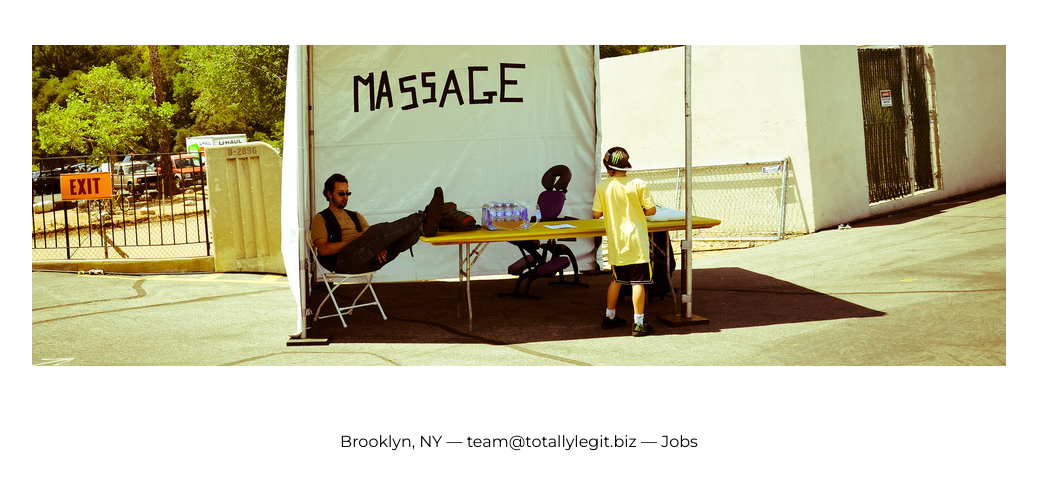
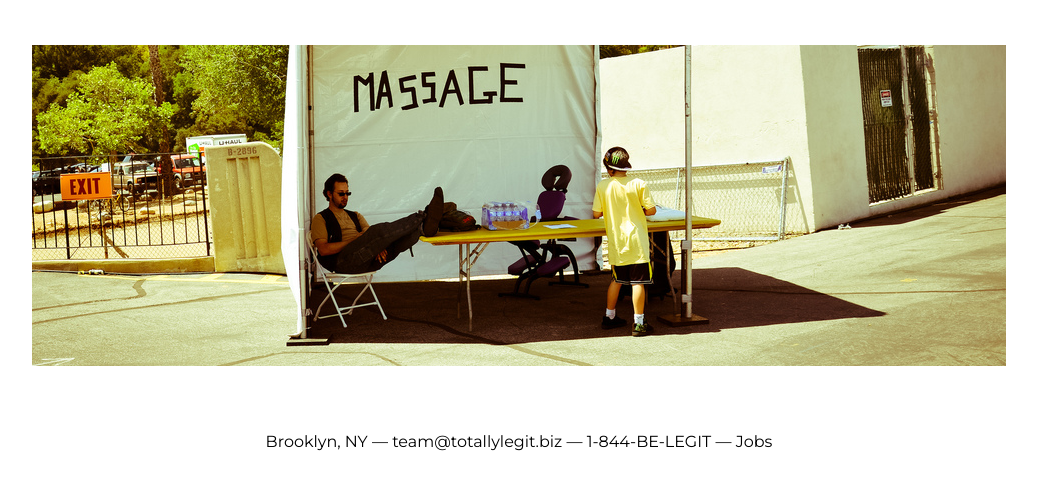
Before and after one commit to totallylegit-co/totallylegit-co.github.io, a plain HTML site: page index.html in a window 1280 px wide. Shown: the part 199-688 px from the top of the page, without its empty margins (121-1158 px from the left). Drawn offline with Linux system fonts and the light colour scheme.

Commit message:
Update index.html

```diff
--- a/index.html
+++ b/index.html
@@ -31,7 +31,7 @@
 
     <img src="legit.png" />
 
-    <p>Brooklyn, NY &mdash; <a href="mailto:team@totallylegit.biz">team@totallylegit.biz</a> &mdash; <a href="http://twerk.careers">Jobs</a></a></p>
+    <p>Brooklyn, NY &mdash; <a href="mailto:team@totallylegit.biz">team@totallylegit.biz</a> &mdash; 1-844-BE-LEGIT &mdash; <a href="http://twerk.careers">Jobs</a></a></p>
 
     <script>
         (function(i,s,o,g,r,a,m){i['GoogleAnalyticsObject']=r;i[r]=i[r]||function(){
```
